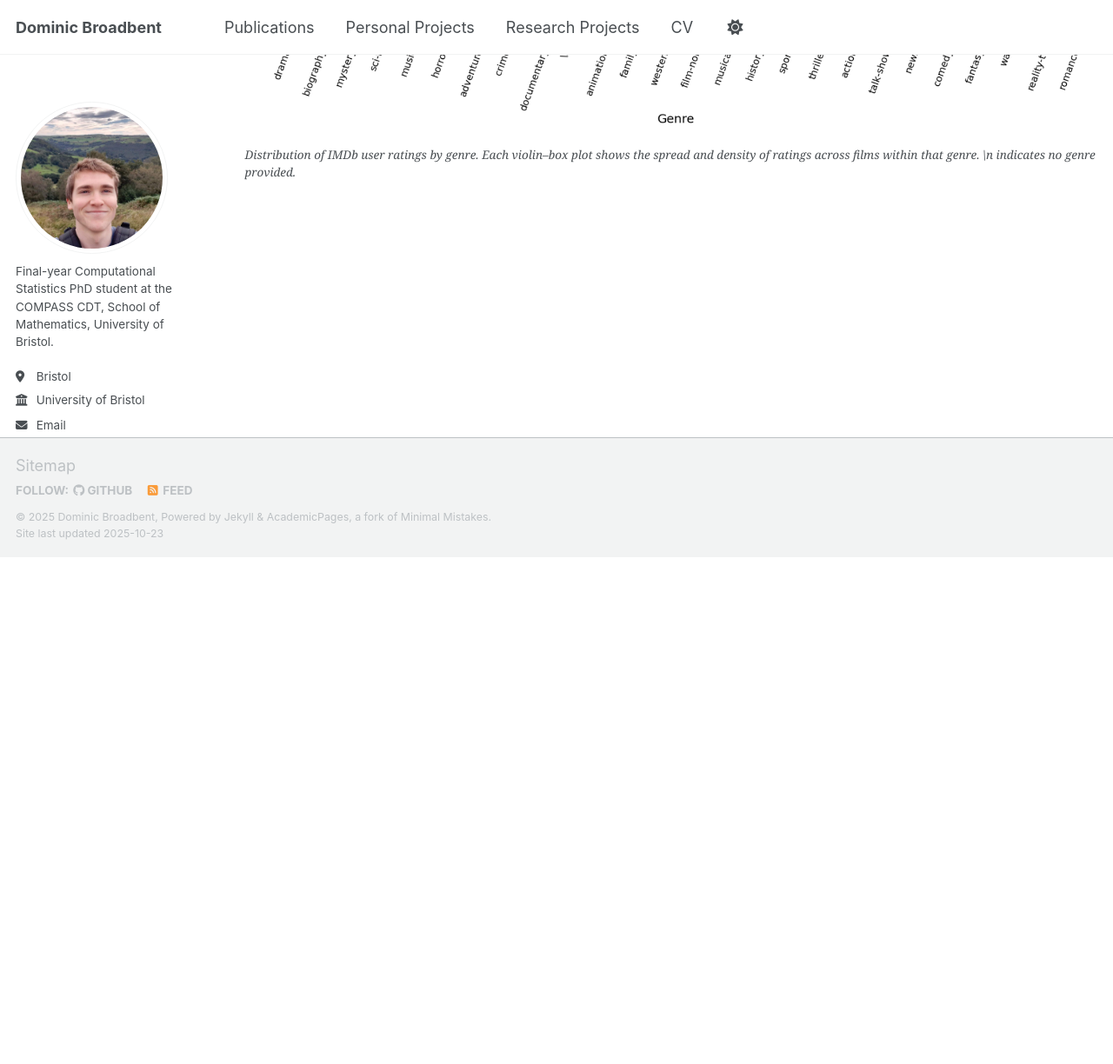
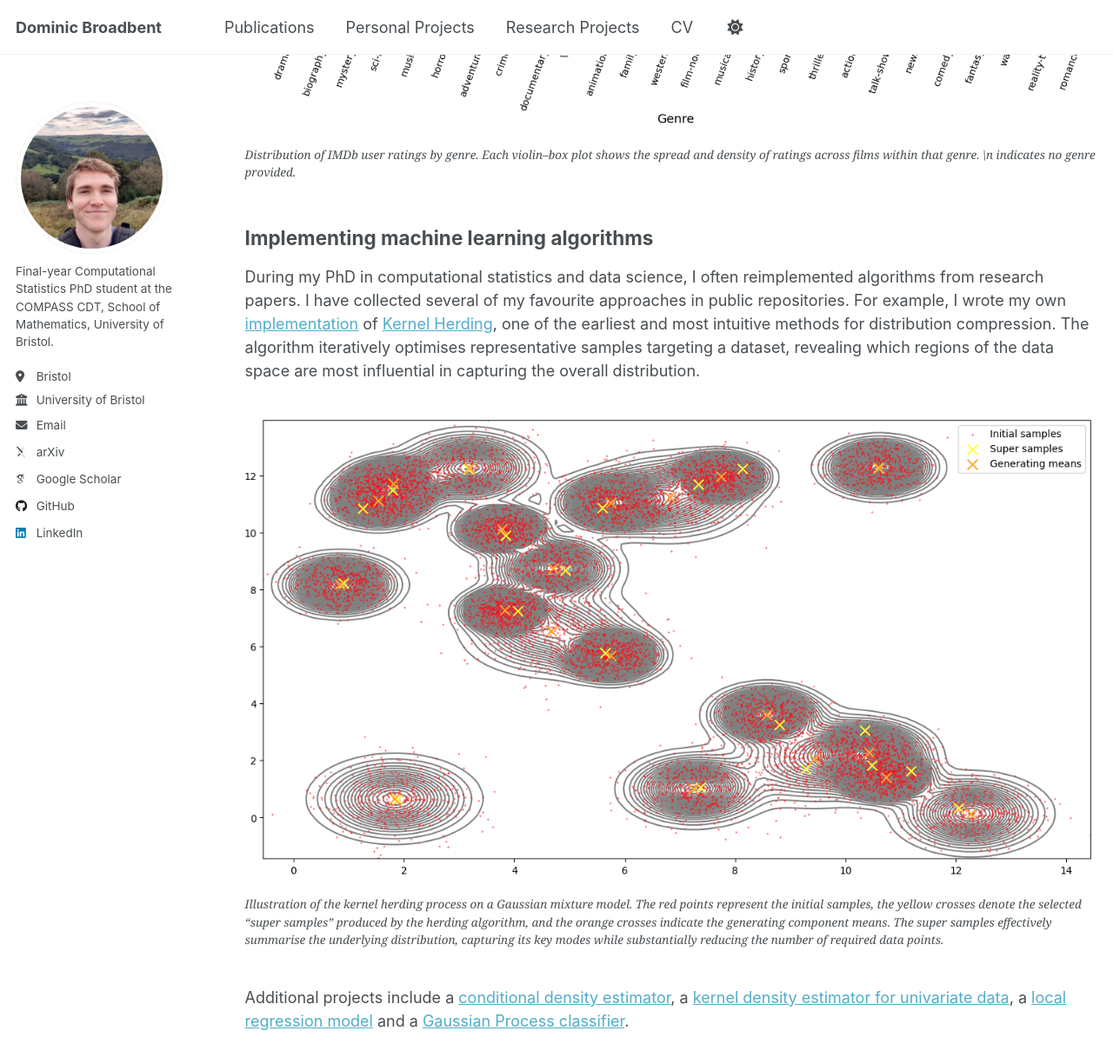
Before and after one commit to dominicjbroadbent/dominicjbroadbent.github.io, a Jekyll site: the page built from _pages/personal_projects.md, in a window 1280 px wide and 1400 px high, scrolled down 1303 px. Shown: the top 1224 px of the window at 87% size. Built offline with Jekyll 4.4.1, drawn with Linux system fonts in a browser that asks for light colours; some web fonts are replaced; a script that is not in the unit is left out; before the commit the page ends 1944 px from its top, so only the background shows below that.

Commit message:
Update personal_projects.md

```diff
--- a/_pages/personal_projects.md
+++ b/_pages/personal_projects.md
@@ -29,9 +29,24 @@ In this project I explored whether it is possible to predict a film’s IMDb vie
 
 <figure>
   <img src="/images/genre.png"
-       alt="Effect of genre on film viewer ratings.."
+       alt="Effect of genre on film viewer ratings."
        style="max-width:100%; height:auto;">
   <figcaption>
     <em>Distribution of IMDb user ratings by genre. Each violin–box plot shows the spread and density of ratings across films within that genre. \n indicates no genre provided. </em>
   </figcaption>
 </figure>
+
+
+## Implementing machine learning algorithms
+During my PhD in computational statistics and data science, I often reimplemented algorithms from research papers. I have collected several of my favourite approaches in public repositories. For example, I wrote my own [implementation](https://github.com/dominicjbroadbent/kherd) of [Kernel Herding](https://arxiv.org/abs/1203.3472), one of the earliest and most intuitive methods for distribution compression. The algorithm iteratively optimises representative samples targeting a dataset, revealing which regions of the data space are most influential in capturing the overall distribution.
+
+<figure>
+  <img src="/images/kherd.png"
+       alt="Points chosen by kernel herding."
+       style="max-width:100%; height:auto;">
+  <figcaption>
+    <em>Illustration of the kernel herding process on a Gaussian mixture model. The red points represent the initial samples, the yellow crosses denote the selected “super samples” produced by the herding algorithm, and the orange crosses indicate the generating component means. The super samples effectively summarise the underlying distribution, capturing its key modes while substantially reducing the number of required data points. </em>
+  </figcaption>
+</figure>
+
+Additional projects include a [conditional density estimator](https://github.com/dominicjbroadbent/SpectralCDE), a [kernel density estimator for univariate data](https://github.com/dominicjbroadbent/kde), a [local regression model](https://github.com/dominicjbroadbent/loess) and a [Gaussian Process classifier](https://github.com/Tennessee-Wallaceh/gproc).
```
